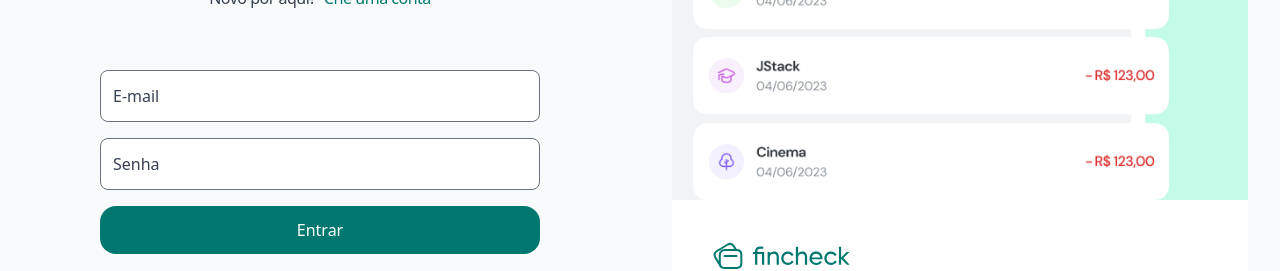
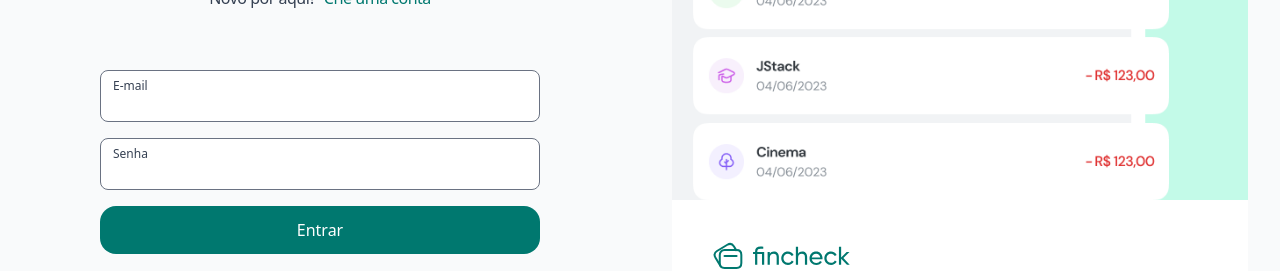
Before and after one commit to httpablo/fincheck, a React (Vite) app in the folder web/: page /login in a window 1280 px wide. Shown: the part 348-619 px from the top of the page. Built offline with nearby package versions, Linux system fonts and the light colour scheme.

Commit message:
fix: login erros

```diff
--- a/web/package.json
+++ b/web/package.json
@@ -11,12 +11,15 @@
   },
   "dependencies": {
     "@hookform/resolvers": "^5.2.2",
+    "@radix-ui/react-icons": "^1.3.2",
     "@tailwindcss/postcss": "^4.1.17",
     "@tailwindcss/vite": "^4.1.17",
+    "clsx": "^2.1.1",
     "react": "^19.2.0",
     "react-dom": "^19.2.0",
     "react-hook-form": "^7.68.0",
     "react-router-dom": "^7.9.5",
+    "tailwind-merge": "^3.4.0",
     "zod": "^4.1.13"
   },
   "devDependencies": {
--- /dev/null
+++ b/web/src/app/utils/cn.ts
@@ -0,0 +1,6 @@
+import clsx, { type ClassValue } from "clsx";
+import { twMerge } from "tailwind-merge";
+
+export function cn(...inputs: ClassValue[]) {
+  return twMerge(clsx(inputs));
+}
--- a/web/src/view/components/Input.tsx
+++ b/web/src/view/components/Input.tsx
@@ -1,11 +1,14 @@
 import { forwardRef, type ComponentProps } from "react";
+import { CrossCircledIcon } from "@radix-ui/react-icons";
+import { cn } from "../../app/utils/cn";
 
 interface InputProps extends ComponentProps<"input"> {
   name: string;
+  error?: string;
 }
 
 export const Input = forwardRef<HTMLInputElement, InputProps>(
-  ({ placeholder, name, id, ...props }, ref) => {
+  ({ placeholder, name, id, error, ...props }, ref) => {
     const inputId = id ?? name;
 
     return (
@@ -15,9 +18,11 @@ export const Input = forwardRef<HTMLInputElement, InputProps>(
           ref={ref}
           name={name}
           id={inputId}
-          className="bg-white w-full rounded-lg border border-gray-500 px-3 h-[52px] text-gray-800 pt-4 peer
-        placeholder-shown:pt-0 focus:border-gray-800 transition-all outline-none"
           placeholder=" "
+          className={cn(
+            "bg-white w-full rounded-lg border border-gray-500 px-3 h-[52px] text-gray-800 pt-4 peerplaceholder-shown:pt-0 focus:border-gray-800 transition-all outline-none",
+            error && "border-red-900 focus:border-red-900"
+          )}
         />
 
         <label
@@ -26,6 +31,13 @@ export const Input = forwardRef<HTMLInputElement, InputProps>(
         >
           {placeholder}
         </label>
+
+        {error && (
+          <div className="flex gap-2 items-center mt-2 text-shadow-red-900">
+            <CrossCircledIcon />
+            <span className="text-red-900 text-xs">{error}</span>
+          </div>
+        )}
       </div>
     );
   }
--- a/web/src/view/pages/Login/index.tsx
+++ b/web/src/view/pages/Login/index.tsx
@@ -4,7 +4,7 @@ import { Button } from "../../components/Button";
 import { useLoginController } from "./useLoginController";
 
 export function Login() {
-  const { handleSubmit, register, errors } = useLoginController();
+  const { handleSubmit, register, errors, isSubmitting } = useLoginController();
 
   return (
     <>
@@ -27,19 +27,25 @@ export function Login() {
       </header>
 
       <form onSubmit={handleSubmit} className="mt-[60px] flex flex-col gap-4">
-        <Input type="email" placeholder="E-mail" {...register("email")} />
-        {errors.email && (
-          <span className="text-sm text-red-600">{errors.email.message}</span>
+        <Input
+          type="email"
+          placeholder="E-mail"
+          error={errors.email?.message}
+          {...register("email")}
+        />
+
+        <Input
+          type="password"
+          placeholder="Senha"
+          error={errors.password?.message}
+          {...register("password")}
+        />
+
+        {errors.root?.message && (
+          <span className="text-xs text-red-900">{errors.root.message}</span>
         )}
 
-        <Input type="password" placeholder="Senha" {...register("password")} />
-        {errors.password && (
-          <span className="text-sm text-red-600">
-            {errors.password.message}
-          </span>
-        )}
-
-        <Button type="submit" className="mt-2">
+        <Button type="submit" className="mt-2" disabled={isSubmitting}>
           Entrar
         </Button>
       </form>
--- a/web/src/view/pages/Login/useLoginController.ts
+++ b/web/src/view/pages/Login/useLoginController.ts
@@ -3,10 +3,9 @@ import { zodResolver } from "@hookform/resolvers/zod";
 import z from "zod";
 
 const schema = z.object({
-  email: z.email("Informe um e-mail válido"),
+  email: z.email({ message: "Informe um e-mail válido" }),
   password: z
     .string()
-    .nonempty("A senha é obrigatória")
     .min(8, { message: "A senha deve ter ao menos 8 caracteres" }),
 });
 
@@ -16,15 +15,25 @@ export function useLoginController() {
   const {
     register,
     handleSubmit: hookFormHandleSubmit,
-    formState: { errors },
+    formState: { errors, isSubmitting },
+    setError,
   } = useForm<FormData>({
     resolver: zodResolver(schema),
+    mode: "onSubmit",
+    reValidateMode: "onChange",
   });
 
-  const handleSubmit = hookFormHandleSubmit((data) => {
-    const result = schema.safeParse(data);
-    console.log(result);
+  const handleSubmit = hookFormHandleSubmit(async (data) => {
+    try {
+      return console.log("Login successful", data);
+    } catch (e) {
+      setError("email", {
+        type: "server",
+        message: "Erro ao tentar entrar. Verifique suas credenciais.",
+      });
+      return console.error("Login failed", e);
+    }
   });
 
-  return { handleSubmit, register, errors };
+  return { handleSubmit, register, errors, isSubmitting };
 }
```
Also changed, not shown: 1 other file (tests, documents, lock files or other folders).
